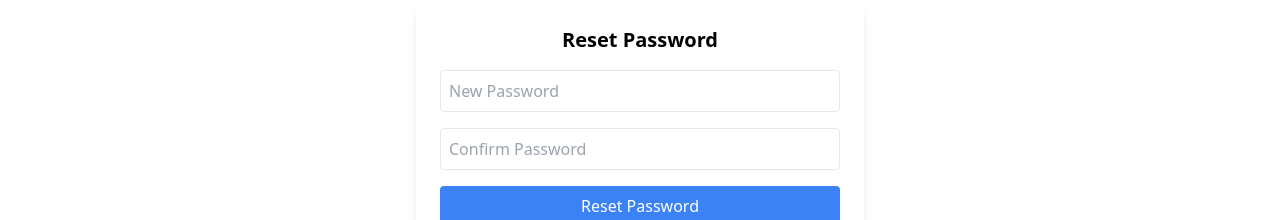
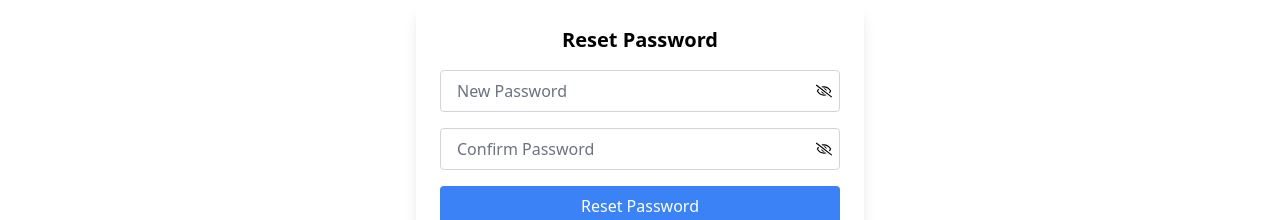
Before and after one commit to Kolawole-kehinde/jobHunt-app, a React (Vite) app: page /auth/reset-password in a window 1280 px wide. Shown: the part 146-366 px from the top of the page. Built offline with nearby package versions, Linux system fonts and the light colour scheme.

Commit message:
Refactor ResetPasswordPage to use CustomInput

```diff
--- a/src/Components/CustomInput/index.jsx
+++ b/src/Components/CustomInput/index.jsx
@@ -6,6 +6,8 @@ const CustomInput = ({
   type = "text",
   placeholder,
   label,
+  value,
+  onChange,
   register = () => {},
   error,
   options = [], // For select inputs
@@ -58,6 +60,9 @@ const CustomInput = ({
           <input
             id={name}
             type={showPassword && type === "password" ? "text" : type}
+            value={value}
+            onChange={onChange}
+            {...(type === "password" ? { autoComplete: "current-password" } : {})}
             {...register(name)}
             placeholder={placeholder}
             className={sharedStyles}
--- a/src/pages/auth/ResetPasswordPage.jsx
+++ b/src/pages/auth/ResetPasswordPage.jsx
@@ -2,6 +2,8 @@ import React, { useState } from 'react'
 import toast from 'react-hot-toast';
 import { supabase } from '../../libs/supabase';
 import { useNavigate } from 'react-router';
+import CustomInput from '../../Components/CustomInput';
+import CustomButton from '../../Components/CustomBotton';
 
 const ResetPasswordPage = () => {
     const [password, setPassword] = useState('');
@@ -40,7 +42,7 @@ const ResetPasswordPage = () => {
     <div className="max-w-md mx-auto mt-20 p-6 bg-white shadow-lg rounded-lg space-y-4">
     <h2 className="text-xl font-semibold text-center">Reset Password</h2>
 
-    <input
+    <CustomInput
       type="password"
       placeholder="New Password"
       className="w-full p-2 border rounded"
@@ -48,7 +50,7 @@ const ResetPasswordPage = () => {
       onChange={(e) => setPassword(e.target.value)}
     />
 
-    <input
+    <CustomInput
       type="password"
       placeholder="Confirm Password"
       className="w-full p-2 border rounded"
@@ -56,13 +58,13 @@ const ResetPasswordPage = () => {
       onChange={(e) => setConfirmPassword(e.target.value)}
     />
 
-    <button
+    <CustomButton
     onClick={handlePaswwordReset}
     disabled={loading}
       className="w-full bg-blue-500 text-white py-2 rounded hover:bg-blue-600 transition duration-300"
     >
         {loading ? 'Loading...' : 'Reset Password'}
-    </button>
+    </CustomButton>
   </div>
   )
 }
```
Also changed, not shown: src/pages/auth/PasswordSuccess.jsx (added).
